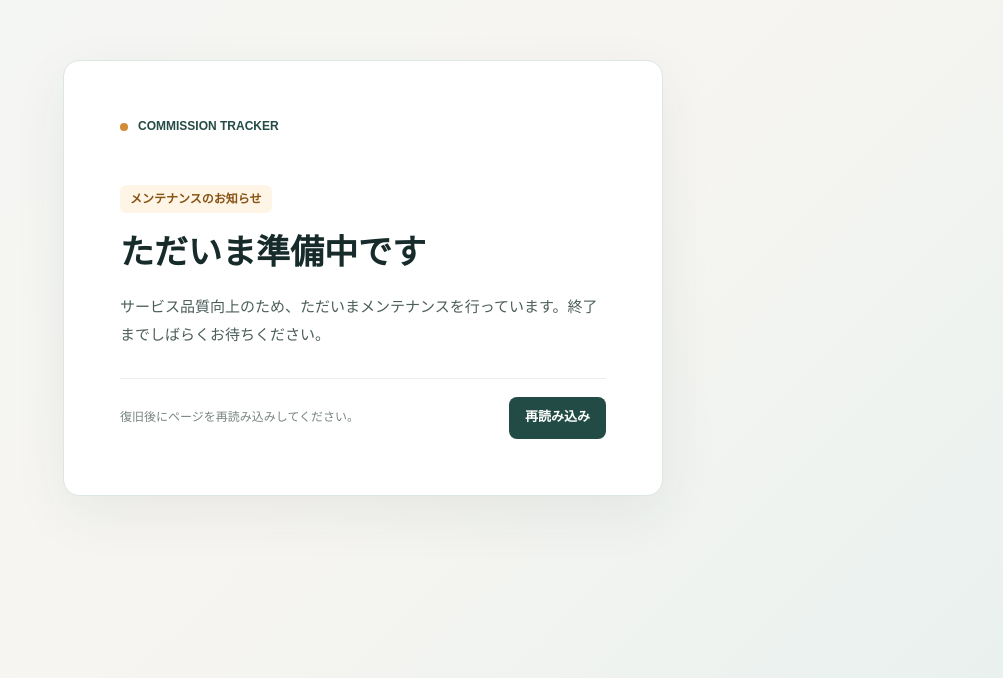
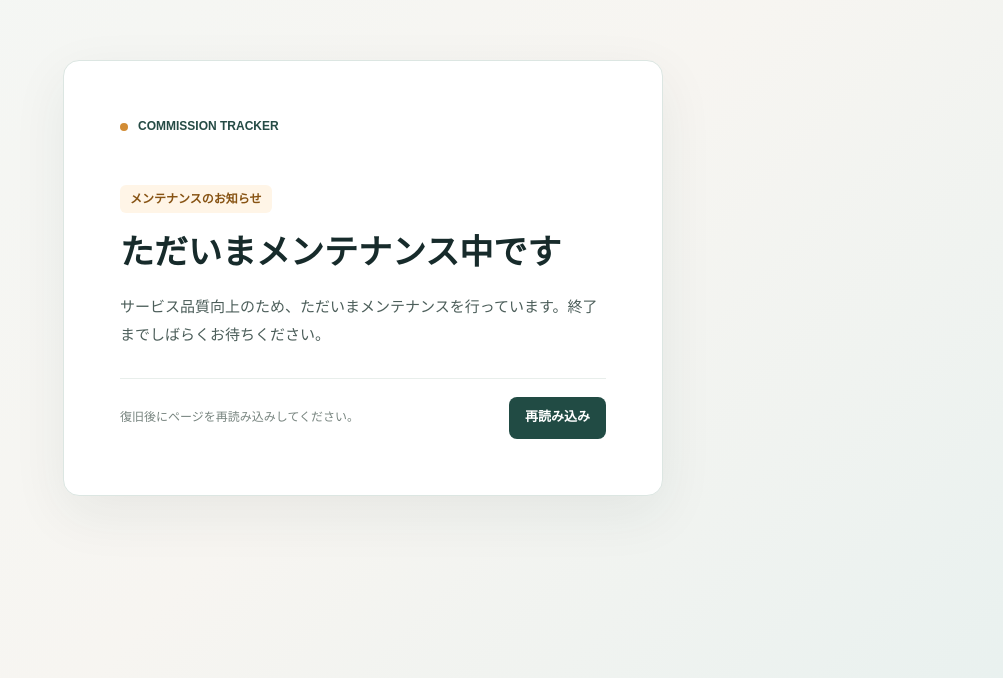
Before and after one commit to tinaRepo/CommissionTracker, a Next.js app: page /maintenance in a window 1280 px wide. Shown: the part 122-800 px from the top of the page, without its empty margins (277-1280 px from the left). Built offline with nearby package versions, Linux system fonts and the light colour scheme; no server answers; the database is empty.

Commit message:
fix: メンテナンス画面のボタンの遷移先を修正

```diff
--- a/app/maintenance/page.tsx
+++ b/app/maintenance/page.tsx
@@ -46,7 +46,7 @@ export default async function MaintenancePage() {
                     メンテナンスのお知らせ
                 </div>
                 <h1 style={{ fontSize: "clamp(25px, 6vw, 34px)", lineHeight: 1.4, margin: "0 0 16px", fontWeight: 800, color: "#172b2b" }}>
-                    ただいま準備中です
+                    ただいまメンテナンス中です
                 </h1>
                 <p style={{ color: "#4c5e5a", fontSize: 15, lineHeight: 1.9, margin: "0 0 28px", whiteSpace: "pre-wrap" }}>
                     {message || "サービス品質向上のため、ただいまメンテナンスを行っています。終了までしばらくお待ちください。"}
@@ -56,7 +56,7 @@ export default async function MaintenancePage() {
                     <p style={{ color: "#77847f", fontSize: 12, lineHeight: 1.7, margin: 0 }}>
                         復旧後にページを再読み込みしてください。
                     </p>
-                    <a href="/maintenance" style={{
+                    <a href="/" style={{
                         display: "inline-flex", alignItems: "center", justifyContent: "center", minHeight: 42,
                         padding: "9px 16px", borderRadius: 8, background: "#214b44", color: "#fff",
                         fontSize: 13, fontWeight: 700, textDecoration: "none", whiteSpace: "nowrap",
```
